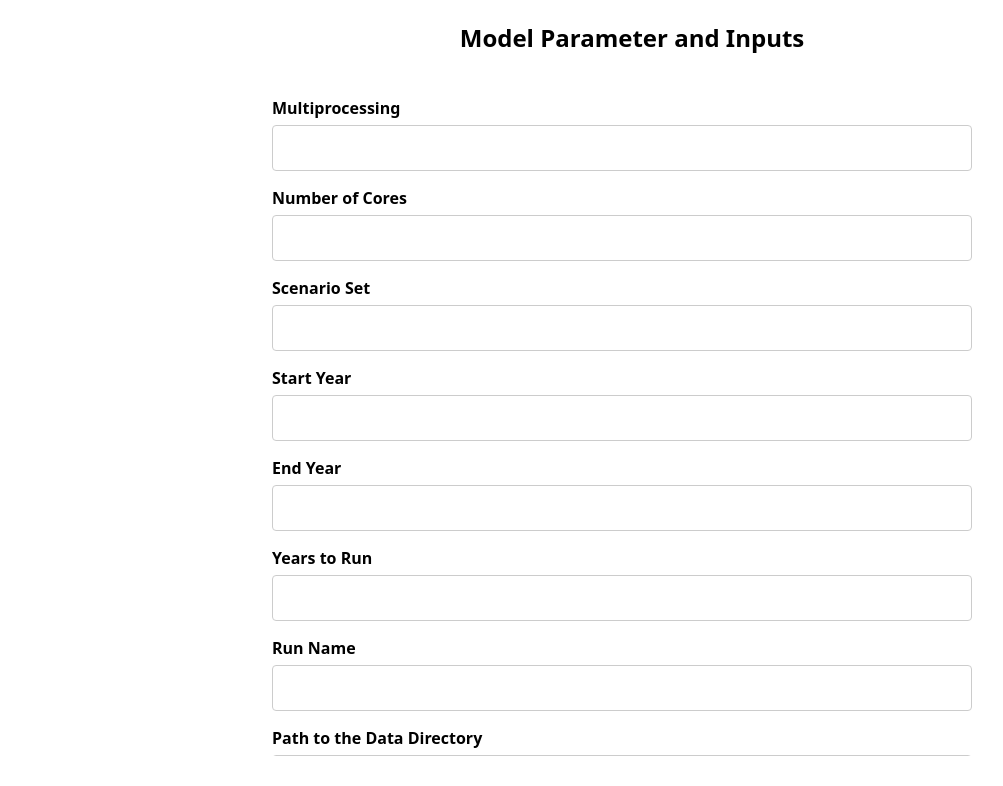
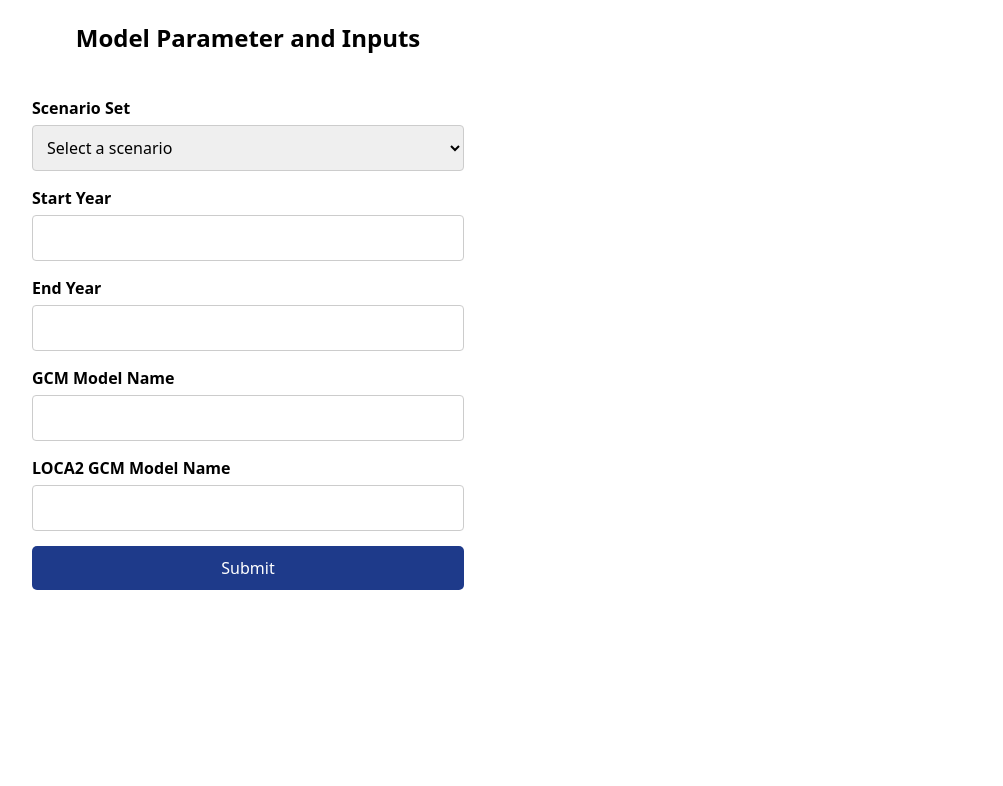
Before and after one commit to ibrahimm96/flowPywr, a Next.js app: page /upload in a window 1280 px wide. Shown: the top 786 px of the page, without its empty margins (8-1011 px from the left). Built offline with nearby package versions, Linux system fonts and the light colour scheme; no server answers.

Commit message:
Form Component

```diff
--- a/app/upload/page.tsx
+++ b/app/upload/page.tsx
@@ -6,14 +6,9 @@ import "./pageStyles.css";
 
 const Page = () => {
   const [formData, setFormData] = useState({
-    multiprocessing: "",
-    num_cores: "",
     scenario_set: "",
     start_year: "",
     end_year: "",
-    years: "",
-    run_name: "",
-    data_path: "/content/cen_sierra_pywr_new/data/",
     gcm_model: "",
     lgcm_model: ""
   });
@@ -27,7 +22,44 @@ const Page = () => {
     };
   }, []);
 
-  const handleChange = (e: React.ChangeEvent<HTMLInputElement>) => {
+  useEffect(() => {
+    // Prefill the years and model name based on the selected scenario set
+    if (formData.scenario_set === "LOCA2 GCMS") {
+      setFormData(prev => ({
+        ...prev,
+        start_year: "2020",
+        end_year: "2050",
+        gcm_model: "LOCA2 Model",
+        lgcm_model: "LOCA2 GCM"
+      }));
+    } else if (formData.scenario_set === "GCMS") {
+      setFormData(prev => ({
+        ...prev,
+        start_year: "2020",
+        end_year: "2050",
+        gcm_model: "GCM Model",
+        lgcm_model: "GCM"
+      }));
+    } else if (formData.scenario_set === "HISTORICAL LIVENH") {
+      setFormData(prev => ({
+        ...prev,
+        start_year: "1980",
+        end_year: "2010",
+        gcm_model: "Historical Model",
+        lgcm_model: "Historical GCM"
+      }));
+    } else {
+      setFormData(prev => ({
+        ...prev,
+        start_year: "",
+        end_year: "",
+        gcm_model: "",
+        lgcm_model: ""
+      }));
+    }
+  }, [formData.scenario_set]);
+
+  const handleChange = (e: React.ChangeEvent<HTMLInputElement | HTMLSelectElement>) => {
     const { name, value } = e.target;
     setFormData(prev => ({
       ...prev,
@@ -46,38 +78,19 @@ const Page = () => {
       <h1 className="title">Model Parameter and Inputs</h1>
       <form onSubmit={handleSubmit} className="form">
         <div className="form-group">
-          <label htmlFor="multiprocessing" className="label">Multiprocessing</label>
-          <input
-            type="text"
-            name="multiprocessing"
-            value={formData.multiprocessing}
-            onChange={handleChange}
-            className={`input ${submitted && formData.multiprocessing === "" ? "borderRed" : ""}`}
-          />
-        </div>
-
-        <div className="form-group">
-          <label htmlFor="num_cores" className="label">Number of Cores</label>
-          <input
-            type="text"
-            name="num_cores"
-            value={formData.num_cores}
-            onChange={handleChange}
-            className={`input ${submitted && formData.num_cores === "" ? "borderRed" : ""}`}
-          />
-        </div>
-
-        <div className="form-group">
           <label htmlFor="scenario_set" className="label">Scenario Set</label>
-          <input
-            type="text"
+          <select
             name="scenario_set"
             value={formData.scenario_set}
             onChange={handleChange}
             className={`input ${submitted && formData.scenario_set === "" ? "borderRed" : ""}`}
-          />
+          >
+            <option value="">Select a scenario</option>
+            <option value="LOCA2 GCMS">LOCA2 GCMS</option>
+            <option value="GCMS">GCMS</option>
+            <option value="HISTORICAL LIVENH">HISTORICAL LIVENH</option>
+          </select>
         </div>
-
         <div className="form-group">
           <label htmlFor="start_year" className="label">Start Year</label>
           <input
@@ -97,39 +110,6 @@ const Page = () => {
             value={formData.end_year}
             onChange={handleChange}
             className={`input ${submitted && formData.end_year === "" ? "borderRed" : ""}`}
-          />
-        </div>
-
-        <div className="form-group">
-          <label htmlFor="years" className="label">Years to Run</label>
-          <input
-            type="text"
-            name="years"
-            value={formData.years}
-            onChange={handleChange}
-            className={`input ${submitted && formData.years === "" ? "borderRed" : ""}`}
-          />
-        </div>
-
-        <div className="form-group">
-          <label htmlFor="run_name" className="label">Run Name</label>
-          <input
-            type="text"
-            name="run_name"
-            value={formData.run_name}
-            onChange={handleChange}
-            className={`input ${submitted && formData.run_name === "" ? "borderRed" : ""}`}
-          />
-        </div>
-
-        <div className="form-group">
-          <label htmlFor="data_path" className="label">Path to the Data Directory</label>
-          <input
-            type="text"
-            name="data_path"
-            value={formData.data_path}
-            onChange={handleChange}
-            className={`input ${submitted && formData.data_path === "" ? "borderRed" : ""}`}
           />
         </div>
 
--- a/app/upload/pageStyles.css
+++ b/app/upload/pageStyles.css
@@ -3,8 +3,10 @@ body.no-scroll {
 }
 
 .container {
-  max-width: 800px;
-  margin: 0 auto;
+  position: absolute;
+  top: 0;
+  left: 256; /* Adjust this value based on the sidebar's collapsed width */
+  width: 512px; /* Set the width to 512px */
   padding: 20px;
 }
 
@@ -17,7 +19,6 @@ body.no-scroll {
 
 .form {
   padding: 20px;
-  padding-right: 40px; /* Add padding to the right side of the form */
   display: flex;
   flex-direction: column;
   max-height: 85vh; /* Adjust the height as needed */
@@ -64,8 +65,3 @@ body.no-scroll {
   box-shadow: 0 4px 8px rgba(0, 0, 0, 0.1);
   z-index: 1000;
 }
-
-.borderRed {
-  border: 2px solid red;
-  background-color: #ffe5e5;
-}
```
